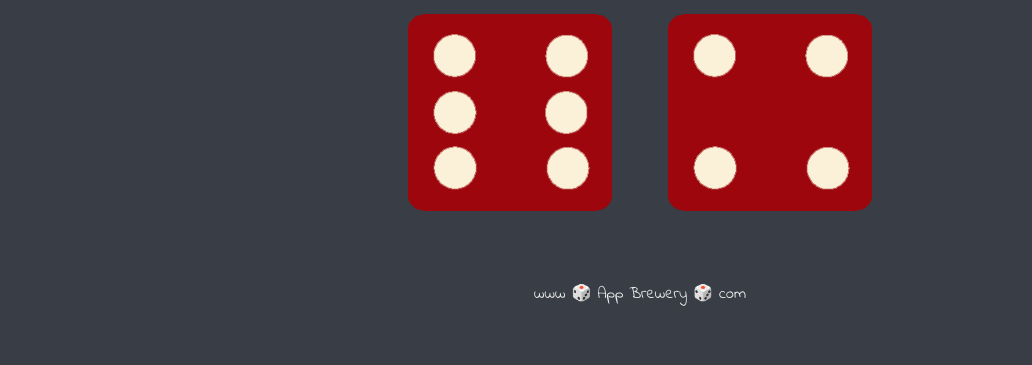
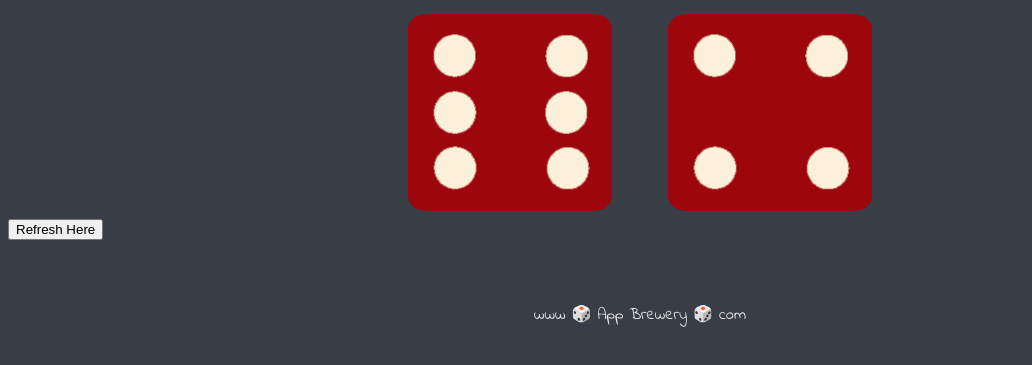
Before and after one commit to kethan039/diceGame, a plain HTML site: page index.html in a window 1280 px wide. Shown: the part 321-686 px from the top of the page, without its empty margins (0-1032 px from the left). Drawn offline with Linux system fonts and the light colour scheme.

Commit message:
Update index.html

```diff
--- a/index.html
+++ b/index.html
@@ -23,6 +23,9 @@
       </div>
 
     </div>
+    <div>
+      <button onClick="window.location.reload();">Refresh Here</button>
+      </div>
 
     <script src="index.js" charset="utf-8"></script>
 
```
